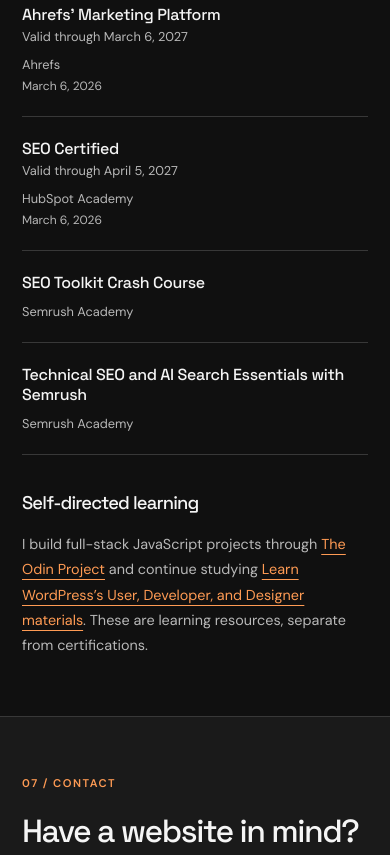
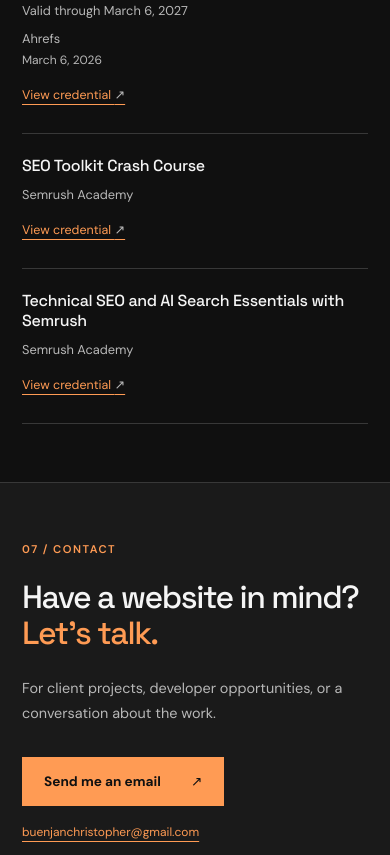
Before and after one commit to jan-christopher-buen/personal-portfolio, a React (Vite) app: page / in a window 390 px wide. Shown: the part 11145-12000 px from the top of the page. Built offline with nearby package versions, Linux system fonts and the light colour scheme.

Commit message:
fix(credentials): use confirmed certificate links and remove unused entries
Link freeCodeCamp, Ahrefs, and Semrush certificates to confirmed destinations. Remove HubSpot and the separate learning block.

```diff
--- a/src/components/Credentials.jsx
+++ b/src/components/Credentials.jsx
@@ -9,16 +9,14 @@ export default function Credentials() {
     >
       <div className="section-heading">
         <div>
-          <p className="eyebrow section-label">
-            06 / Certifications & learning
-          </p>
+          <p className="eyebrow section-label">06 / Certifications</p>
           <h2 id="credentials-title">
             Always building.
             <br />
             Always learning.
           </h2>
         </div>
-        <p>Study across web development and search, alongside hands-on work.</p>
+        <p>Certifications in web development and search.</p>
       </div>
       <ul className="credential-list">
         {credentials.map((credential) => (
@@ -42,18 +40,6 @@ export default function Credentials() {
           </li>
         ))}
       </ul>
-      <div className="learning-note">
-        <h3>Self-directed learning</h3>
-        <p>
-          I build full-stack JavaScript projects through{' '}
-          <a href="https://www.theodinproject.com/">The Odin Project</a> and
-          continue studying{' '}
-          <a href="https://learn.wordpress.org/">
-            Learn WordPress’s User, Developer, and Designer materials
-          </a>
-          . These are learning resources, separate from certifications.
-        </p>
-      </div>
     </section>
   )
 }
--- a/src/data/credentials.js
+++ b/src/data/credentials.js
@@ -5,21 +5,21 @@ export const credentials = [
     title: 'Responsive Web Design',
     issued: '2026-03-08',
     date: 'March 8, 2026',
-    url: 'https://www.freecodecamp.org/certification/janchristopherbuen/responsive-web-design-v9',
+    url: 'https://www.freecodecamp.org/certification/jcbuen/responsive-web-design-v9',
   },
   {
     issuer: 'freeCodeCamp',
     title: 'JavaScript',
     issued: '2026-05-08',
     date: 'May 8, 2026',
-    url: 'https://www.freecodecamp.org/certification/janchristopherbuen/javascript-v9',
+    url: 'https://www.freecodecamp.org/certification/jcbuen/javascript-v9',
   },
   {
     issuer: 'freeCodeCamp',
     title: 'Front-End Development Libraries',
     issued: '2026-08-07',
     date: 'August 7, 2026',
-    url: 'https://www.freecodecamp.org/certification/janchristopherbuen/front-end-development-libraries-v9',
+    url: 'https://www.freecodecamp.org/certification/jcbuen/front-end-development-libraries-v9',
   },
   {
     issuer: 'Ahrefs',
@@ -27,17 +27,17 @@ export const credentials = [
     issued: '2026-03-06',
     date: 'March 6, 2026',
     validity: 'Valid through March 6, 2027',
+    url: 'https://ahrefs.com/academy/certificate/7698a4e0522f43c29026c61e921b49eb',
   },
+
   {
-    issuer: 'HubSpot Academy',
-    title: 'SEO Certified',
-    issued: '2026-03-06',
-    date: 'March 6, 2026',
-    validity: 'Valid through April 5, 2027',
+    issuer: 'Semrush Academy',
+    title: 'SEO Toolkit Crash Course',
+    url: 'https://static.semrush.com/academy/certificates/01cfb57b77/jan-christopher-buen_25.pdf',
   },
-  { issuer: 'Semrush Academy', title: 'SEO Toolkit Crash Course' },
   {
     issuer: 'Semrush Academy',
     title: 'Technical SEO and AI Search Essentials with Semrush',
+    url: 'https://static.semrush.com/academy/certificates/a730b13fe9/jan-christopher-buen_25.pdf',
   },
 ]
--- a/src/styles.css
+++ b/src/styles.css
@@ -715,20 +715,6 @@ main:focus {
   font-size: 0.75rem;
   color: var(--muted);
 }
-.learning-note {
-  display: grid;
-  grid-template-columns: 1fr 2fr;
-  gap: 40px;
-  margin-top: 36px;
-}
-.learning-note h3 {
-  font-size: 1.15rem;
-}
-.learning-note p {
-  color: var(--muted);
-  font-size: 0.9rem;
-  margin: 0;
-}
 .contact {
   background: var(--surface);
   border-top: 1px solid var(--line);
@@ -971,10 +957,6 @@ footer a {
     width: fit-content;
     padding: 8px 0;
   }
-  .learning-note {
-    grid-template-columns: 1fr;
-    gap: 18px;
-  }
   .contact-row {
     gap: 30px;
   }
```
Also changed, not shown: 1 other file (tests, documents, lock files or other folders).
